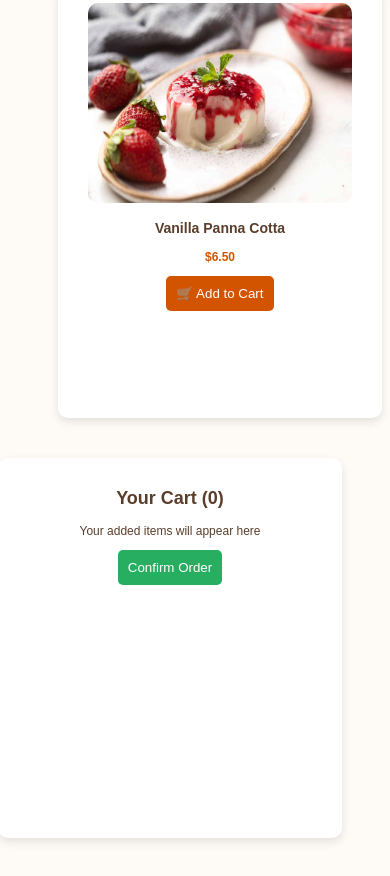
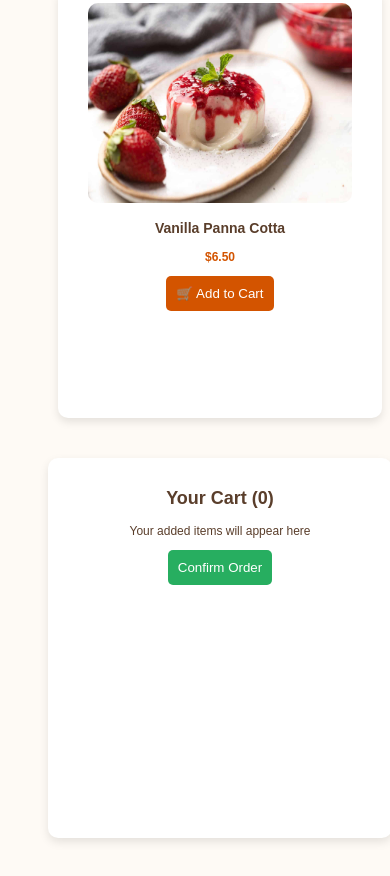
Before and after one commit to BeraUzun/tatli_website, a plain HTML site: page index.html in a window 390 px wide. Shown: the part 3610-4486 px from the top of the page. Drawn offline with Linux system fonts and the light colour scheme.

Commit message:
Update styles.css

```diff
--- a/styles.css
+++ b/styles.css
@@ -118,6 +118,7 @@ body {
         width: 100%;
         max-width: 350px;
         margin: 20px auto;
+        left:10px
     }
 
     .container {
```
